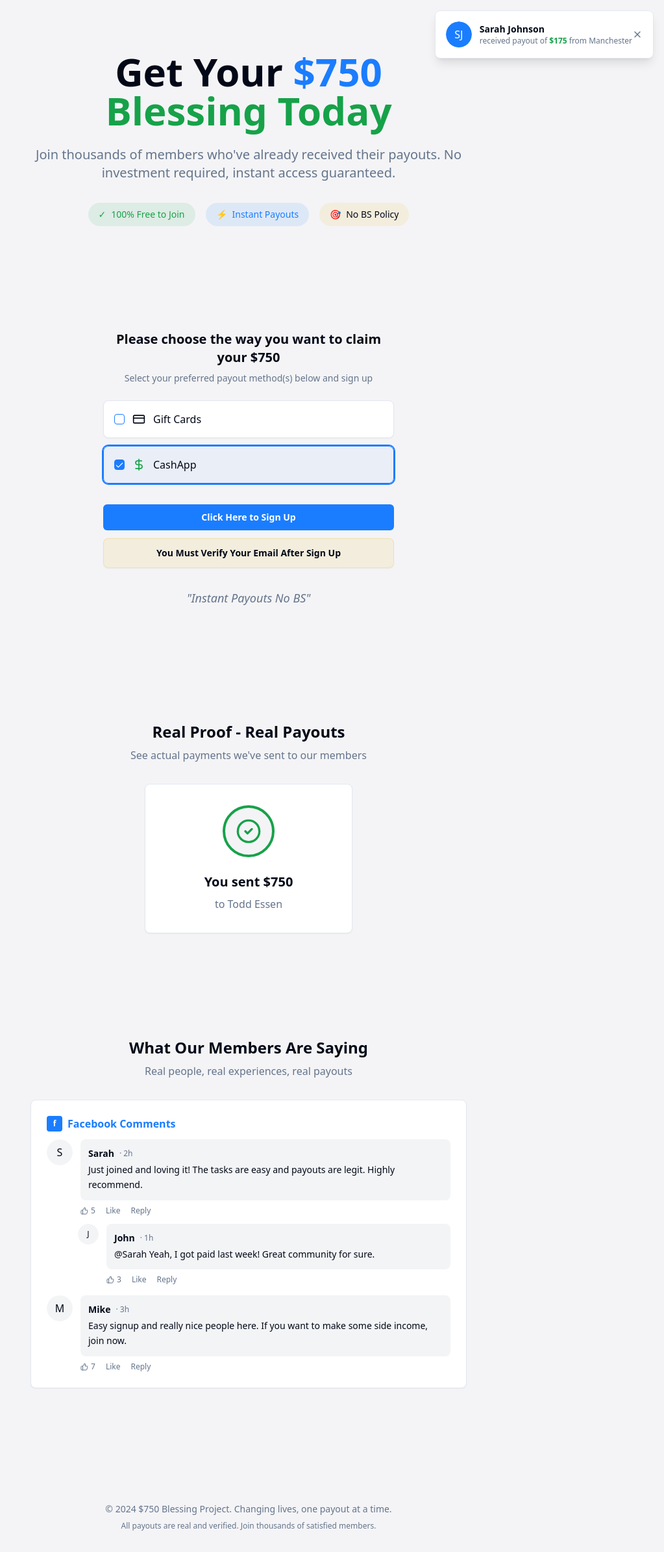
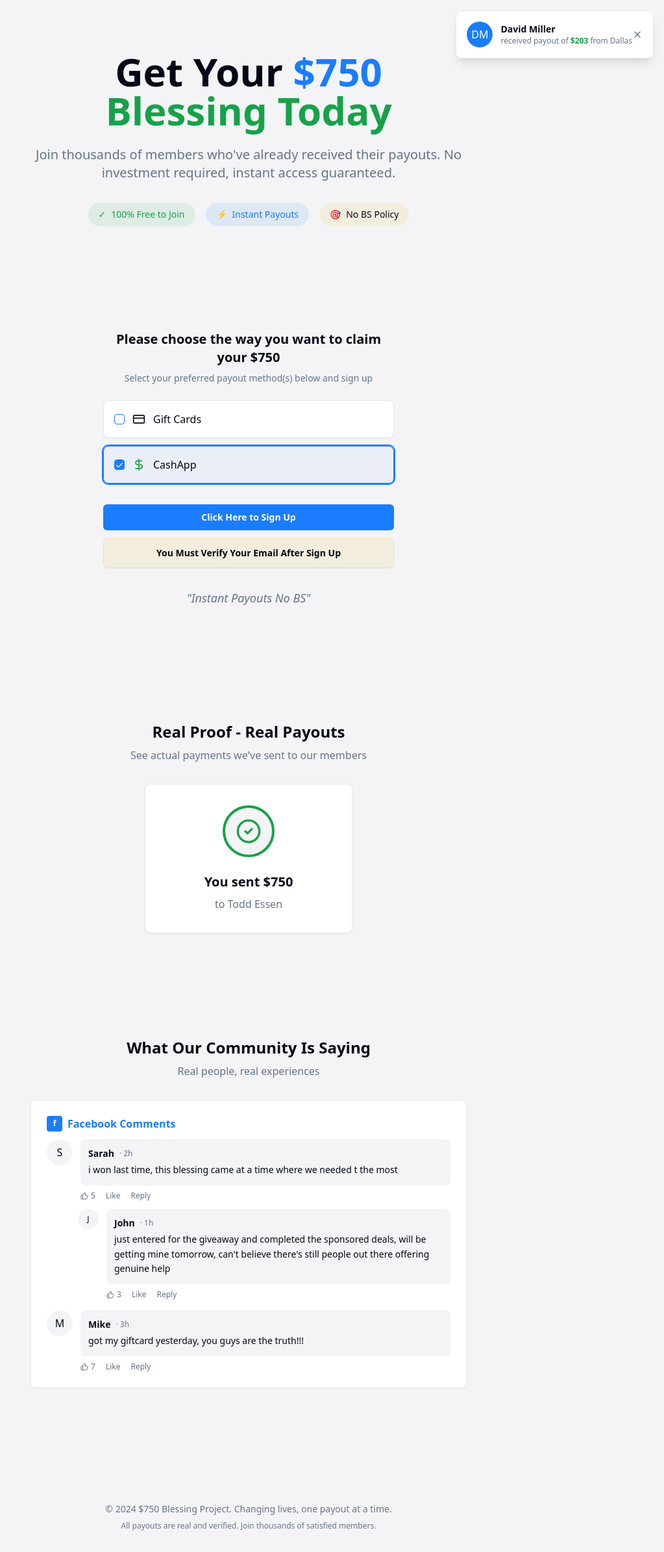
Before and after one commit to AIZAWAthegOD/idea-launchpad-muse, a React (Vite) app: page / in a window 1280 px wide. Shown: the whole page at 65% size, without its empty margins (257-1280 px from the left). Built offline with nearby package versions, Linux system fonts and the light colour scheme; the HTML template or start-up script is replaced by a standard one.

Commit message:
Update notifications and comments

```diff
--- a/src/components/CommentsSection.tsx
+++ b/src/components/CommentsSection.tsx
@@ -17,7 +17,7 @@ const mockComments: Comment[] = [
     id: "1",
     name: "Sarah",
     time: "2h",
-    message: "Just joined and loving it! The tasks are easy and payouts are legit. Highly recommend.",
+    message: "i won last time, this blessing came at a time where we needed t the most",
     likes: 5,
     avatar: "",
     replies: [
@@ -25,7 +25,7 @@ const mockComments: Comment[] = [
         id: "1-1",
         name: "John",
         time: "1h",
-        message: "@Sarah Yeah, I got paid last week! Great community for sure.",
+        message: "just entered for the giveaway and completed the sponsored deals, will be getting mine tomorrow, can't believe there's still people out there offering genuine help",
         likes: 3,
         avatar: ""
       }
@@ -35,7 +35,7 @@ const mockComments: Comment[] = [
     id: "2",
     name: "Mike",
     time: "3h",
-    message: "Easy signup and really nice people here. If you want to make some side income, join now.",
+    message: "got my giftcard yesterday, you guys are the truth!!!",
     likes: 7,
     avatar: ""
   }
--- a/src/components/GiveawayLanding.tsx
+++ b/src/components/GiveawayLanding.tsx
@@ -55,10 +55,10 @@ export function GiveawayLanding() {
         <section className="py-12">
           <div className="text-center mb-8">
             <h2 className="text-2xl font-bold text-foreground mb-2">
-              What Our Members Are Saying
+              What Our Community Is Saying
             </h2>
             <p className="text-muted-foreground">
-              Real people, real experiences, real payouts
+              Real people, real experiences
             </p>
           </div>
           <CommentsSection />
--- a/src/components/PayoutNotification.tsx
+++ b/src/components/PayoutNotification.tsx
@@ -11,11 +11,11 @@ interface PayoutData {
 }
 
 const mockPayouts: PayoutData[] = [
-  { id: "1", name: "David Miller", amount: 203, location: "Bristol", avatar: "" },
-  { id: "2", name: "Sarah Johnson", amount: 175, location: "Manchester", avatar: "" },
-  { id: "3", name: "Tom Anderson", amount: 234, location: "Sheffield", avatar: "" },
-  { id: "4", name: "Emma Wilson", amount: 189, location: "Birmingham", avatar: "" },
-  { id: "5", name: "Mike Rodriguez", amount: 267, location: "Leeds", avatar: "" }
+  { id: "1", name: "David Miller", amount: 203, location: "Dallas", avatar: "" },
+  { id: "2", name: "Sarah Johnson", amount: 175, location: "Miami", avatar: "" },
+  { id: "3", name: "Tom Anderson", amount: 234, location: "Chicago", avatar: "" },
+  { id: "4", name: "Emma Wilson", amount: 189, location: "Phoenix", avatar: "" },
+  { id: "5", name: "Mike Rodriguez", amount: 267, location: "Atlanta", avatar: "" }
 ];
 
 export function PayoutNotification() {
@@ -29,7 +29,7 @@ export function PayoutNotification() {
         setCurrentIndex((prev) => (prev + 1) % mockPayouts.length);
         setIsVisible(true);
       }, 300);
-    }, 4000);
+    }, 15000);
 
     return () => clearInterval(interval);
   }, []);
```
